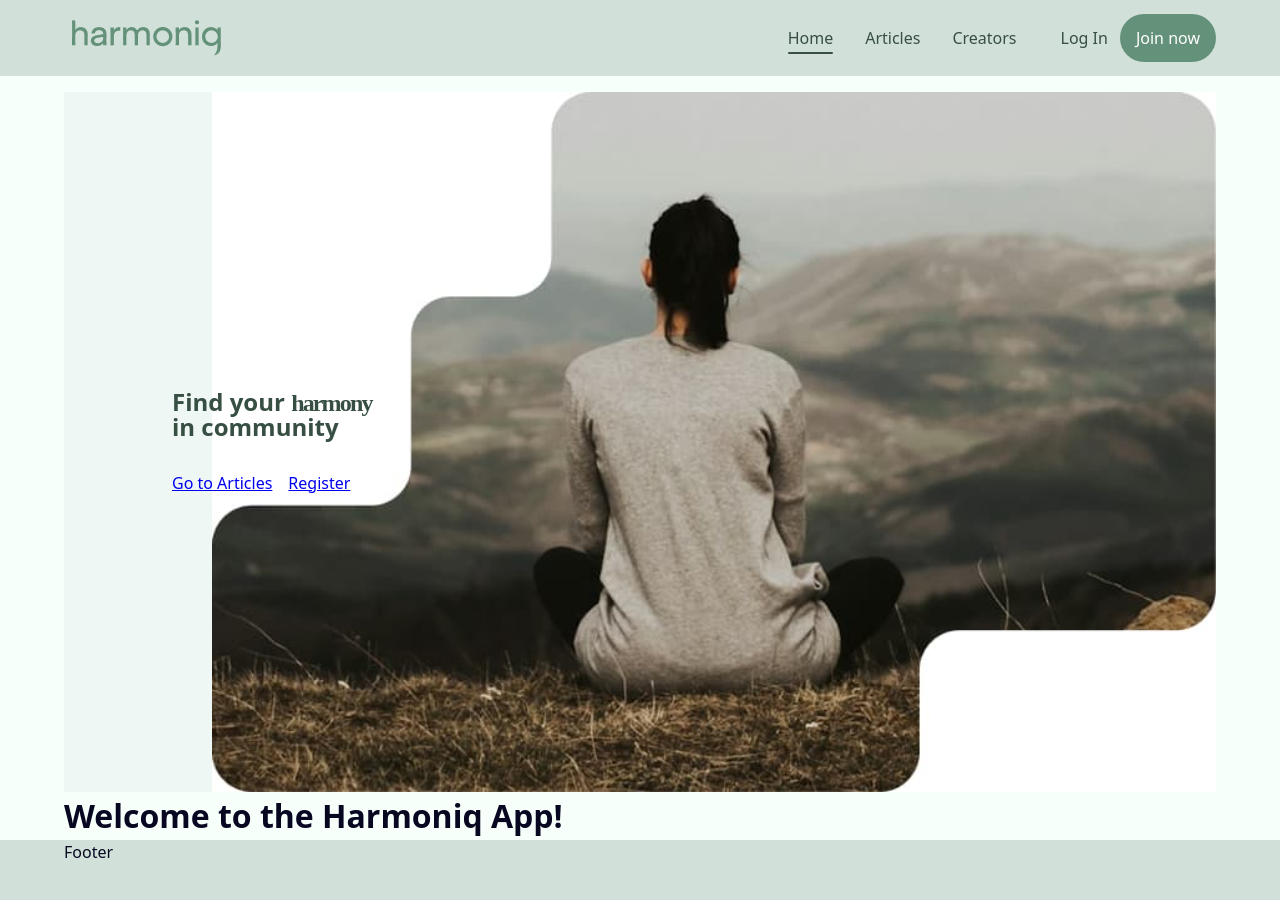
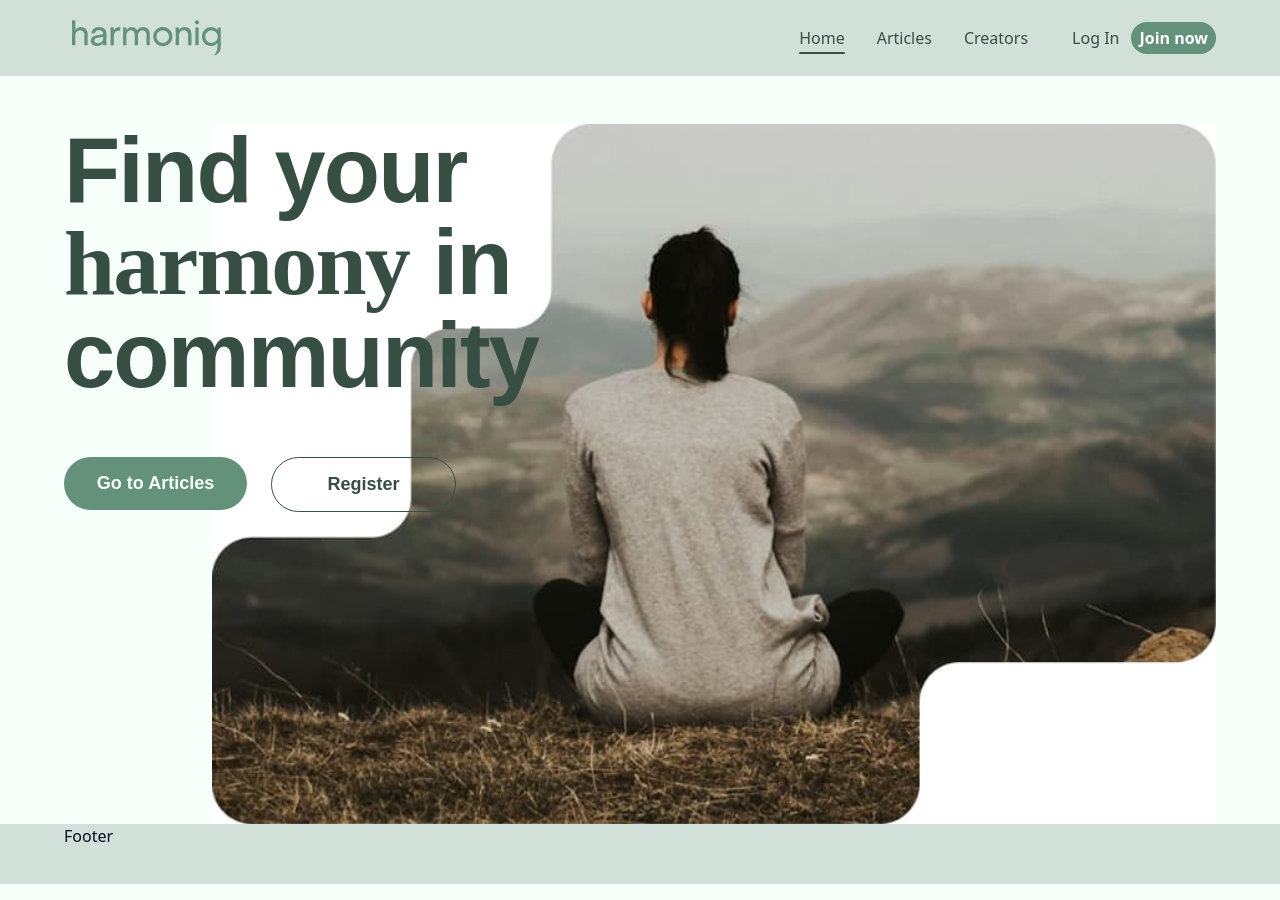
Before and after one commit to serhiilukianenkodev/harmoniq_app, a React (Vite) app: page / in a window 1280 px wide. Built offline with nearby package versions, Linux system fonts and the light colour scheme.

Commit message:
trial commit

```diff
--- a/src/components/AuthNav/AuthNav.module.css
+++ b/src/components/AuthNav/AuthNav.module.css
@@ -10,17 +10,26 @@
 }
 
 .join {
+  display: inline-flex;
   background: #649179;
   color: white;
   border-radius: 64px;
-  padding: 12px 16px;
+  padding: 4px 8px;
   transition: background-color 0.3s ease;
   justify-content: center;
   align-items: center;
+  font-weight: 600;
+  text-decoration: none;
 }
 
 .join:hover {
-  color: white;
+  background: var(--Green-Darker, #374f42);
+  color: var(--White, #f7fffb);
+}
+
+.joinNow:focus {
   background: var(--Green, #649179);
   box-shadow: 0 0 0 2px #fff, 0 0 0 6px rgba(78, 70, 180, 0.12);
+  /* outline: none; */
+  color: var(--White, #f7fffb);
 }
--- a/src/components/Header/Header.module.css
+++ b/src/components/Header/Header.module.css
@@ -1,5 +1,5 @@
 .header {
-  margin-bottom: 16px;
+  /* margin-bottom: 16px; */
   background-color: var(--color-light-green);
 }
 
--- a/src/components/Hero/Hero.jsx
+++ b/src/components/Hero/Hero.jsx
@@ -6,10 +6,11 @@ export default function Hero() {
     <section className={styles.hero}>
       <div className={styles.content}>
         <h1 className={styles.title}>
-          Find your <span className={styles.harmony}>harmony</span>
-          <br />
-          in community
+          Find your <br />
+          <span className={styles.harmony}>harmony</span> in <br />
+          community
         </h1>
+
         <div className={styles.buttons}>
           <a href="#popular" className={styles.filledBtn}>
             Go to Articles
--- a/src/components/Hero/Hero.module.css
+++ b/src/components/Hero/Hero.module.css
@@ -1,52 +1,139 @@
+/* .bg {
+  background-image: url("/images/hero-image.jpg");
+  background-size: cover;
+  background-position: center;
+  position: absolute;
+  top: 0;
+  right: 0;
+  bottom: 0;
+  width: 60%;
+} */
+
 .hero {
-  background-color: #eef7f3;
-  background-image: url("/public/images/hero-image.jpg");
+  display: flex;
+  align-items: flex-start;
+  justify-content: flex-start;
+  margin-top: 48px;
+
+  background-image: url("/images/hero-image.jpg");
   background-repeat: no-repeat;
   background-size: auto 100%;
   background-position: right center;
-  padding: 108px;
-  display: flex;
-  align-items: center;
-  justify-content: space-between;
   min-height: 700px;
 }
 
 /* Retina-override */
 @media (-webkit-min-device-pixel-ratio: 2), (min-resolution: 192dpi) {
   .hero {
-    background-image: url("/public/images/hero-image@2x.jpg");
+    background-image: url("/images/hero-image@2x.jpg");
   }
 }
 
-/* .content {
-  max-width: 600px;
-} */
-
 .content {
+  display: flex;
+  flex-direction: column;
+  align-items: flex-start;
+  gap: 56px;
   max-width: 599px;
-  z-index: 1;
+  width: 100%;
 }
 
 .title {
-  /* font-family: "Manrope", sans-serif;
+  font-family: "Manrope", sans-serif;
   font-size: 92px;
-  font-weight: 800; */
-  line-height: 1;
-  /* letter-spacing: -1.84px; */
+  font-style: normal;
+  font-weight: 800;
+  line-height: 100%;
+  letter-spacing: -1.84px;
   color: #374f42;
   max-width: 599px;
+  text-align: left;
 }
 
 .harmony {
   font-family: "Merienda", cursive;
-  /* font-weight: 800;
-  font-size: 92px; */
+  font-weight: 800;
+  font-size: 92px;
+  font-style: normal;
+  line-height: 100%;
   color: #374f42;
   letter-spacing: -1.84px;
 }
 
 .buttons {
   display: flex;
+  width: 392px;
+  align-items: flex-start;
+  gap: 24px;
+}
+
+.filledBtn {
+  display: flex;
+  padding: 16px;
+  justify-content: center;
+  align-items: center;
   gap: 16px;
-  margin-top: 32px;
+  flex: 1 0 0;
+
+  border-radius: 64px;
+  background: var(--Green, #649179);
+
+  color: var(--White, #f7fffb);
+  font-family: "Manrope", sans-serif;
+  font-size: 18px;
+  font-style: normal;
+  font-weight: 700;
+  line-height: normal;
+
+  text-decoration: none;
+  transition: box-shadow 0.3s ease, transform 0.2s ease;
 }
+
+.filledBtn:hover {
+  background: #517c65; /* немного темнее */
+}
+
+.filledBtn:focus {
+  outline: none;
+  box-shadow: 0 0 0 2px #fff, 0 0 0 6px rgba(78, 70, 180, 0.12);
+}
+
+.filledBtn:active {
+  transform: scale(0.97);
+}
+
+.outlineBtn {
+  display: flex;
+  padding: 16px;
+  justify-content: center;
+  align-items: center;
+  gap: 16px;
+  flex: 1 0 0;
+
+  border-radius: 64px;
+  border: 1px solid var(--Green-Darker, #374f42);
+
+  color: var(--Green-Darker, #374f42);
+  font-family: "Manrope", sans-serif;
+  font-size: 18px;
+  font-style: normal;
+  font-weight: 700;
+  line-height: normal;
+
+  background-color: transparent;
+  text-decoration: none;
+  transition: box-shadow 0.3s ease, background-color 0.2s ease, color 0.2s ease;
+}
+
+.outlineBtn:hover {
+  background-color: rgba(55, 79, 66, 0.05); /* слегка затемнить фон */
+}
+
+.outlineBtn:focus {
+  outline: none;
+  box-shadow: 0 0 0 2px #fff, 0 0 0 6px rgba(78, 70, 180, 0.12);
+}
+
+.outlineBtn:active {
+  transform: scale(0.97);
+}
--- a/src/pages/HomePage/HomePage.jsx
+++ b/src/pages/HomePage/HomePage.jsx
@@ -4,9 +4,6 @@ export default function HomePage() {
   return (
     <>
       <Hero />
-      <div>
-        <h1>Welcome to the Harmoniq App!</h1>
-      </div>
     </>
   );
 }
```
